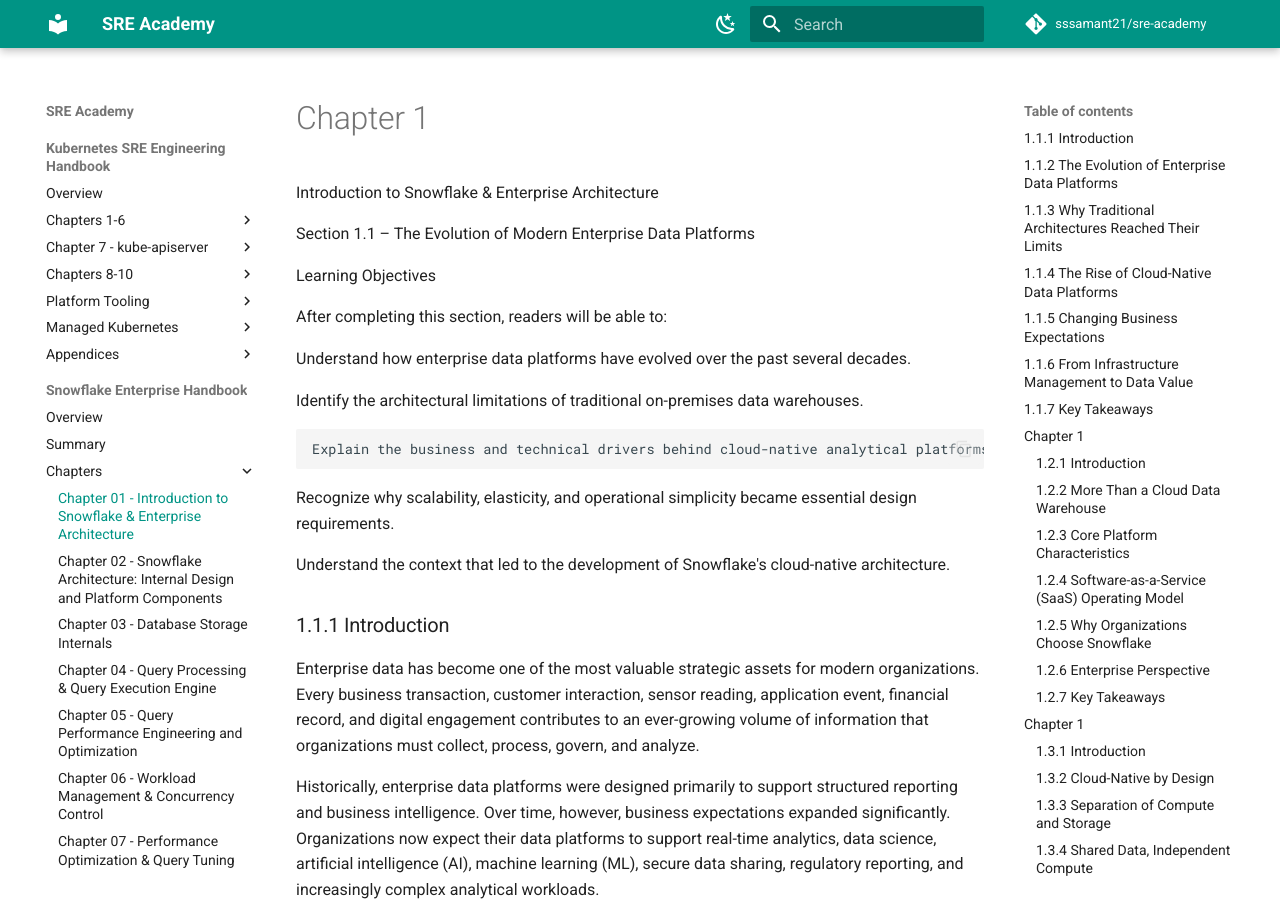
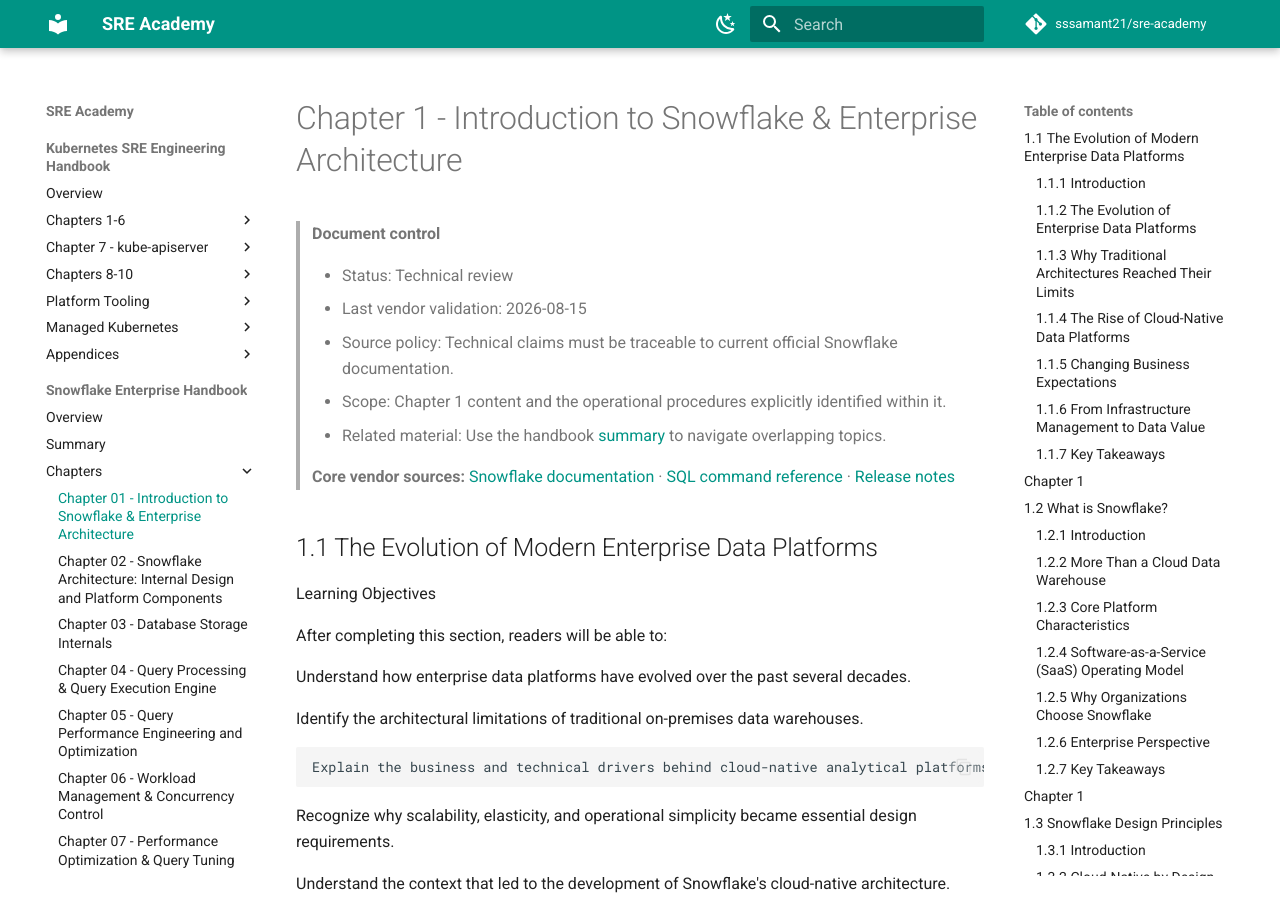
Before and after one commit to sssamant21/sre-academy, an MkDocs documentation site: the page built from docs/books/snowflake/chapter-01/README.md, in a window 1280 px wide and 900 px high. Built offline with MkDocs 1.6.1 and Material for MkDocs 9.7.7, drawn with Linux system fonts in a browser that asks for light colours; comment, search, counter and statistics services are not loaded; some of the changed text lies outside the part shown.

Commit message:
docs(snowflake): add validation controls to chapter 01

```diff
--- a/docs/books/snowflake/chapter-01/README.md
+++ b/docs/books/snowflake/chapter-01/README.md
@@ -1,8 +1,17 @@
-# Chapter 1
-
-Introduction to Snowflake & Enterprise Architecture
-
-Section 1.1 – The Evolution of Modern Enterprise Data Platforms
+# Chapter 1 - Introduction to Snowflake & Enterprise Architecture
+
+> **Document control**
+>
+> - Status: Technical review
+> - Last vendor validation: 2026-08-15
+> - Source policy: Technical claims must be traceable to current official Snowflake documentation.
+> - Scope: Chapter 1 content and the operational procedures explicitly identified within it.
+> - Related material: Use the handbook [summary](../summary.md) to navigate overlapping topics.
+>
+> **Core vendor sources:** [Snowflake documentation](https://docs.snowflake.com/en/) · [SQL command reference](https://docs.snowflake.com/en/sql-reference-commands) · [Release notes](https://docs.snowflake.com/en/release-notes/overview)
+
+
+## 1.1 The Evolution of Modern Enterprise Data Platforms
 
 Learning Objectives
 
@@ -153,7 +162,7 @@
 
 Introduction to Snowflake & Enterprise Architecture
 
-Section 1.2 – What is Snowflake?
+## 1.2 What is Snowflake?
 
 Learning Objectives
 
@@ -313,7 +322,7 @@
 
 Introduction to Snowflake & Enterprise Architecture
 
-Section 1.3 – Snowflake Design Principles
+## 1.3 Snowflake Design Principles
 
 Learning Objectives
 
@@ -473,7 +482,7 @@
 
 Introduction to Snowflake & Enterprise Architecture
 
-Section 1.4 – High-Level Snowflake Architecture
+## 1.4 High-Level Snowflake Architecture
 
 Learning Objectives
 
@@ -735,7 +744,7 @@
 
 Introduction to Snowflake & Enterprise Architecture
 
-Section 1.5 – Multi-Cluster Shared Data Architecture
+## 1.5 Multi-Cluster Shared Data Architecture
 
 Learning Objectives
 
@@ -1270,7 +1279,7 @@
 
 Introduction to Snowflake & Enterprise Architecture
 
-Section 1.7 – Snowflake Core Platform Capabilities
+## 1.7 Snowflake Core Platform Capabilities
 
 Learning Objectives
 
@@ -1482,7 +1491,7 @@
 
 Introduction to Snowflake & Enterprise Architecture
 
-Section 1.8 – Enterprise Deployment Model
+## 1.8 Enterprise Deployment Model
 
 Learning Objectives
 
@@ -1785,7 +1794,7 @@
 
 Introduction to Snowflake & Enterprise Architecture
 
-Section 1.9 – Enterprise Personas and Organizational Responsibilities
+## 1.9 Enterprise Personas and Organizational Responsibilities
 
 Learning Objectives
 
@@ -2156,7 +2165,7 @@
 
 Introduction to Snowflake & Enterprise Architecture
 
-Section 1.10 – Enterprise Operating Model
+## 1.10 Enterprise Operating Model
 
 Learning Objectives
 
@@ -2440,7 +2449,7 @@
 
 Introduction to Snowflake & Enterprise Architecture
 
-Section 1.11 – How to Use This Handbook
+## 1.11 How to Use This Handbook
 
 Learning Objectives
 
@@ -2707,7 +2716,7 @@
 
 Introduction to Snowflake & Enterprise Architecture
 
-Section 1.12 – Chapter Summary and Executive Review
+## 1.12 Chapter Summary and Executive Review
 
 Chapter Summary
 
```
